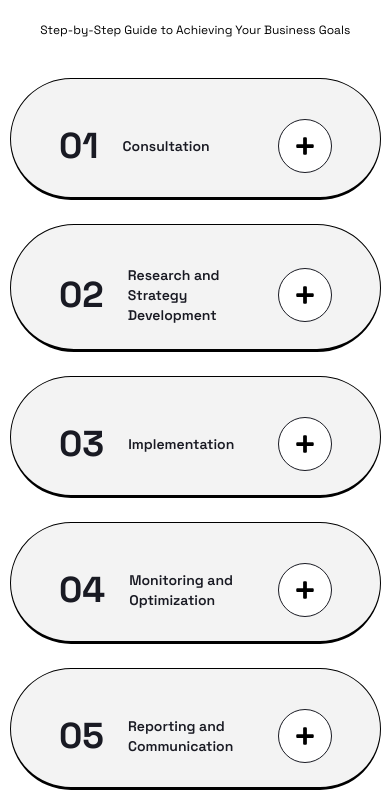
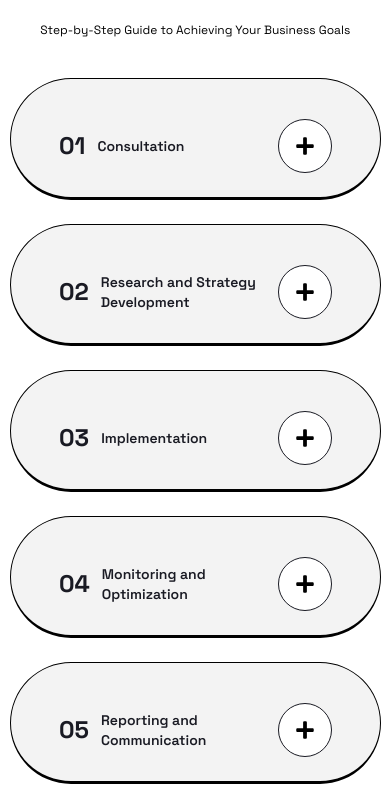
Before and after one commit to shaaav1e/positivus-react-tailwind, a React (Vite) app: page / in a window 390 px wide. Shown: the part 3511-4317 px from the top of the page. Built offline with nearby package versions, Linux system fonts and the light colour scheme.

Commit message:
+ sign for mob at same length

```diff
--- a/src/components/Faq.jsx
+++ b/src/components/Faq.jsx
@@ -74,9 +74,9 @@ const Faq = () => {
             }`}
           >
             {" "}
-            <div className="flex justify-between items-center gap-6 lg:gap-0">
-              <div className="flex items-center gap-6">
-                <h1 className="font-bold text-4xl text-secondary">
+            <div className="flex justify-between items-center gap-3 lg:gap-6">
+              <div className="flex items-center gap-3 lg:gap-6 flex-1 min-w-0">
+                <h1 className="font-bold text-2xl lg:text-4xl text-secondary flex-shrink-0">
                   {faq.title}
                 </h1>
                 <p className="text-sm lg:text-lg font-semibold text-secondary">
@@ -85,7 +85,7 @@ const Faq = () => {
               </div>
               <button
                 onClick={() => toggleFaq(faq.id)}
-                className="bg-white rounded-full px-4 py-4 border-1 border-secondary"
+                className="bg-white rounded-full px-4 py-4 border-1 border-secondary flex-shrink-0"
               >
                 {openFaq === faq.id ? (
                   <TiMinus size={20} />
```
